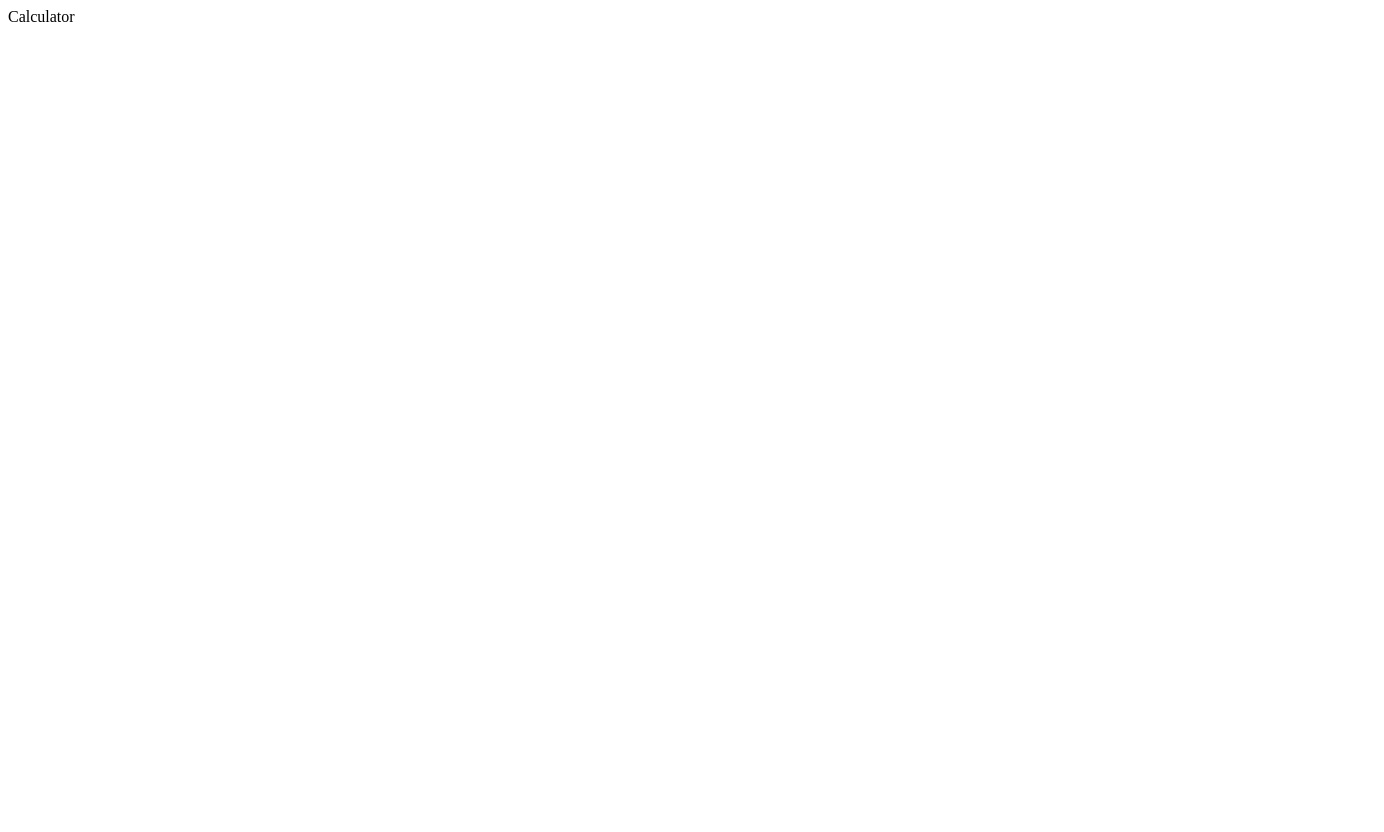
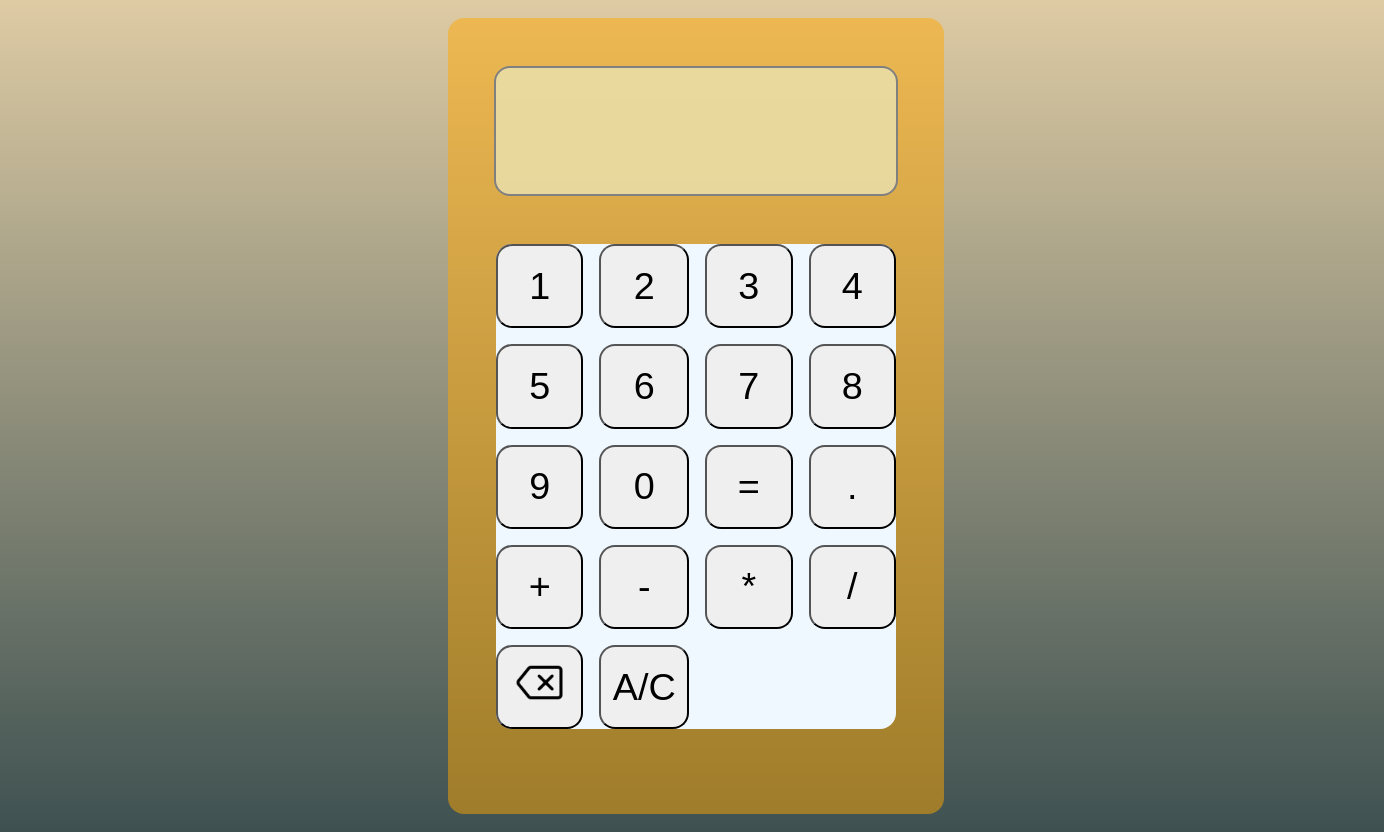
Before and after one commit to JackGraymer/Calculator, a plain HTML site: page index.html in a window 1280 px wide. Shown: the whole page, 1384 px wide, since content can reach past the window. Before the commit the page ends 800 px from the top, so only its background shows below. Drawn offline with Linux system fonts and the light colour scheme.

Commit message:
Calculator body, screen and main buttons created, basic style in place.

```diff
--- a/index.html
+++ b/index.html
@@ -3,12 +3,36 @@
 <head>
     <meta charset="UTF-8">
     <meta http-equiv="X-UA-Compatible" content="IE=edge">
+    <link rel="icon" type="image/x-icon" href="/calculatoricon.png">
     <meta name="viewport" content="width=device-width, initial-scale=1.0">
     <title>Calculator TOD</title>
     <link rel="stylesheet" href="/styles.css">
     <script src="/script.js" defer></script>
 </head>
 <body>
-    Calculator
+    <div class="calculator">
+        <div class="screen"></div>
+        <div class="pannel">
+            <button class="btn digit" id="1"> 1 </button>
+            <button class="btn digit" id="2"> 2 </button>
+            <button class="btn digit" id="3"> 3 </button>
+            <button class="btn digit" id="4"> 4 </button>
+            <button class="btn digit" id="5"> 5 </button>
+            <button class="btn digit" id="6"> 6 </button>
+            <button class="btn digit" id="7"> 7 </button>
+            <button class="btn digit" id="8"> 8 </button>
+            <button class="btn digit" id="9"> 9 </button>
+            <button class="btn digit" id="0"> 0 </button>
+            <button class="btn operator" id="="> = </button>
+            <button class="btn operator" id="."> . </button>
+            <button class="btn operator" id="+"> + </button>
+            <button class="btn operator" id="-"> - </button>
+            <button class="btn operator" id="*"> * </button>
+            <button class="btn operator" id="/"> / </button>
+            <button class="btn operator" id="back"><img src="/backspace.png"> </button>
+            <button class="btn operator" id="clear"> A/C </button>
+
+        </div>
+    </div>
 </body>
 </html>
--- a/script.js
+++ b/script.js
@@ -1 +1,15 @@
-console.log('satan')
+function sum(a, b){ //Sum of 2 numbers
+    return a + b;
+}
+
+function substract(a, b){//Substraction of 2 numbers
+    return a - b;
+}
+
+function multiply(a, b){//multiplication of 2 numbers
+    return a * b;
+}
+
+function divide(a, b){//Division of 2 numbers
+    return a / b;
+}
--- a/styles.css
+++ b/styles.css
@@ -0,0 +1,64 @@
+body{
+    padding: 3em;
+    display: flex;
+    justify-content: center;
+    align-items:center;
+    width: 100vw;
+    height: 90vh;
+    background: #3E5151;  /* fallback for old browsers */
+    background: -webkit-linear-gradient(to bottom, rgb(222, 203, 164), rgb(62, 81, 81));  /* Chrome 10-25, Safari 5.1-6 */
+    background: linear-gradient(to bottom, rgb(222, 203, 164), rgb(62, 81, 81)); /* W3C, IE 10+/ Edge, Firefox 16+, Chrome 26+, Opera 12+, Safari 7+ */
+
+}
+
+div{
+    border-radius: 1em;
+}
+
+img{
+    max-width: 80%;
+    max-height: 100%;
+    /* justify-content: center;
+    align-items:center; */
+}
+
+.calculator{
+    width: 400px;
+    height: 700px;
+    padding: 3em;
+    background-color: rgba(255, 166, 0, 0.493);
+}
+
+.screen{
+    justify-self: center;
+    width: 100%;
+    height: 18%;
+    background-color: rgba(235, 226, 175, 0.815);
+    border: solid 2px grey;
+}
+
+.pannel{
+    margin-top: 3em;
+    display: grid;
+    gap: 1em;
+    grid-template-columns: repeat(4, 1fr);
+    grid-template-rows: repeat(5, 1fr);
+    width: 100%;
+    height: auto;
+    background-color: aliceblue;
+}
+
+.btn{
+    padding: 0.3em;
+    border-radius: 1rem;
+    font-size: 1cm;
+    justify-content: center;
+    align-items:center;
+}
+
+.btn:active{
+    transition: 0.3s;
+    background-color: rgb(154, 240, 154);
+    transform: translateY(10px);
+    box-shadow: none;
+}
```
Also changed, not shown: backspace.png (added), calculatoricon.png (added).
